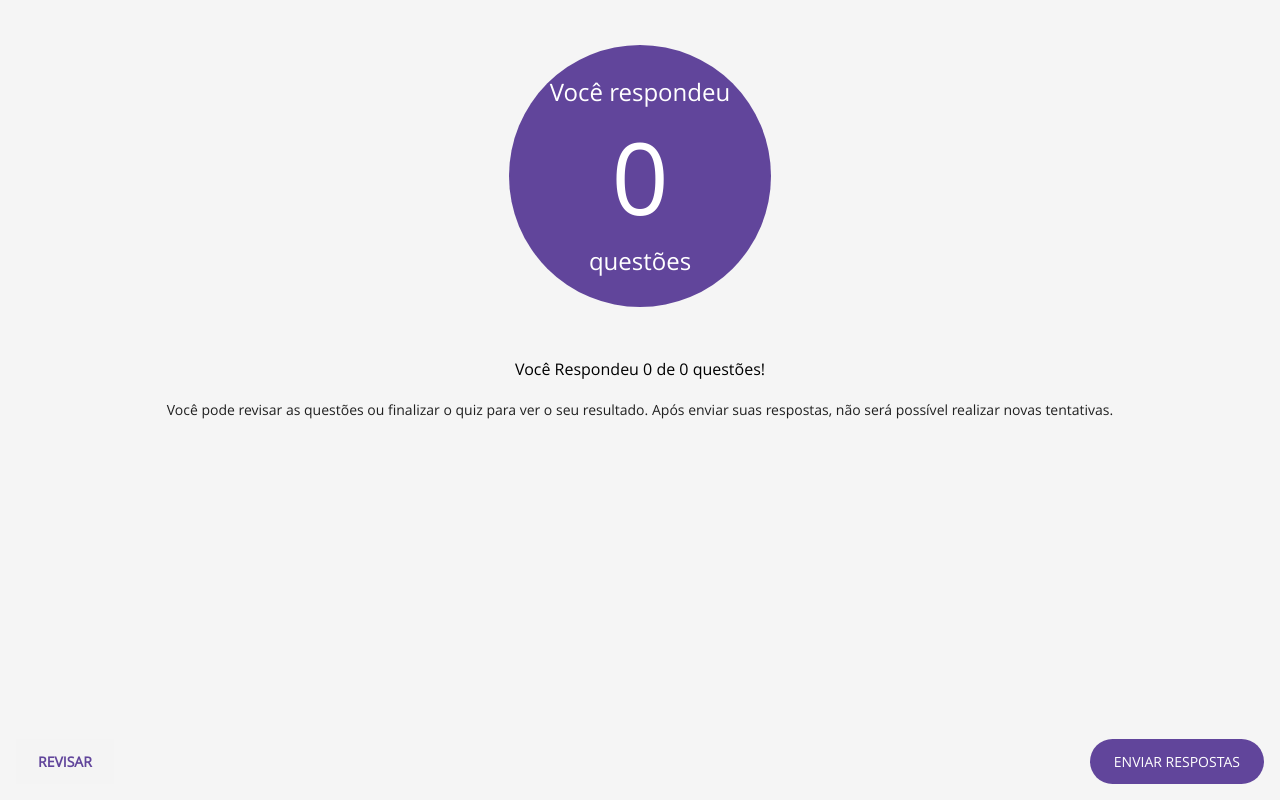
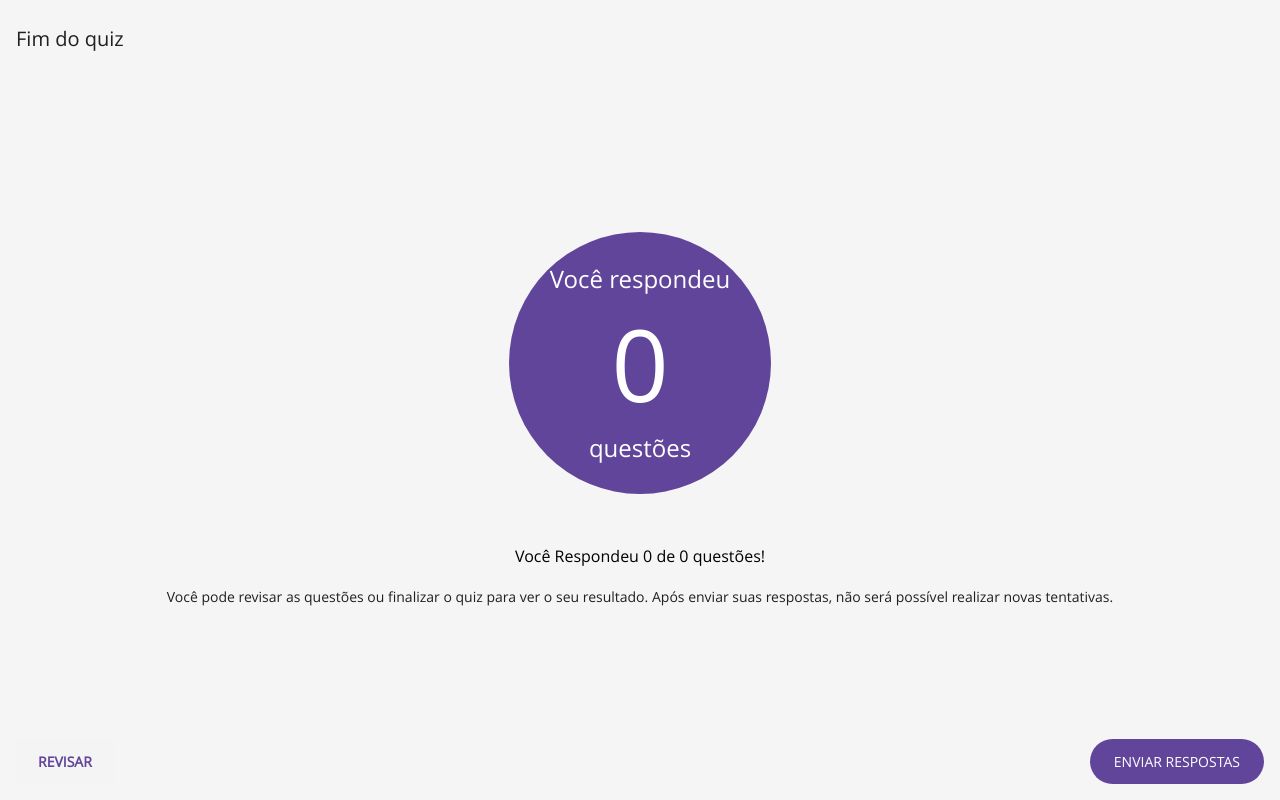
Before and after one commit to FeliciLab/qualiquiz, a Vue app: page /confirmation in a window 1280 px wide. Built offline with nearby package versions, Linux system fonts and the light colour scheme; what vue-the-mask would draw is missing.

Commit message:
✨ #76 - Adicionado novo componente: BreadcrumbsFixed

```diff
--- /dev/null
+++ b/src/components/BreadcrumbsFixed.vue
@@ -0,0 +1,44 @@
+<template>
+  <div class="breadcrumbs-questions">
+    <div class="breadcrumbs-questions">
+      <div
+      v-for="n in amountAnswers"
+      :key="n"
+      class="breadcrumbs-item"
+      >{{ }} </div>
+    </div>
+  </div>
+</template>
+
+<script>
+
+export default {
+  name: 'BreadcrumbsFixed',
+  props: {
+    amountAnswers: Number
+  }
+}
+</script>
+
+<style
+  lang="scss"
+  scoped
+>
+  .breadcrumbs-questions {
+    display: flex;
+    flex-wrap: nowrap;
+    justify-content: center;
+    padding: 24px 8px 0 8px;
+    width: 100%;
+    padding: 0px;
+  }
+  .breadcrumbs-item {
+    border-radius: 16px;
+    width: 20%;
+    height: 12px;
+    background-color: $gray5;
+    margin: 0px 8px;
+    background-color: $purple;
+    padding: 0px;
+  }
+</style>
--- a/src/views/EndingQuiz/BodyFinish.vue
+++ b/src/views/EndingQuiz/BodyFinish.vue
@@ -4,8 +4,12 @@
     >
       <div class='tela-confirmacao'>
         <div>
-          <div class='flex-column-items-center mt-45'>
-            <AmountAnsweredCard />
+          <p class="title-fim-quiz roboto-bold">Fim do quiz</p>
+          <BreadcrumbsFixed :amountAnswers = 'amountAnswers'/>
+        </div>
+        <div>
+          <div class='circle-centro flex-column-items-center'>
+            <AmountAnsweredCard/>
           </div>
             <p class='mt-50 text-center text-answered'>
               Você Respondeu {{ amountAnswers }} de {{ amountQuestions }} questões!
@@ -27,12 +31,14 @@
 <script>
 import { mapGetters } from 'vuex'
 import AmountAnsweredCard from '../../components/Confirmation/AmountAnsweredCard'
+import BreadcrumbsFixed from '../../components/BreadcrumbsFixed.vue'
 
 export default {
   name: 'BodyFinish',
 
   components: {
-    AmountAnsweredCard
+    AmountAnsweredCard,
+    BreadcrumbsFixed
   },
 
   computed: {
@@ -68,4 +74,14 @@ export default {
 .button-row{
   margin-bottom: 1rem;
 }
+.title-fim-quiz{
+  font-size: 20px;
+  color: $black87;
+  padding: 24px 16px 24px 16px;
+  margin: 0px 0px 0px 0px;
+}
+.circle-centro{
+  margin-top: 30px;
+}
+
 </style>
```
